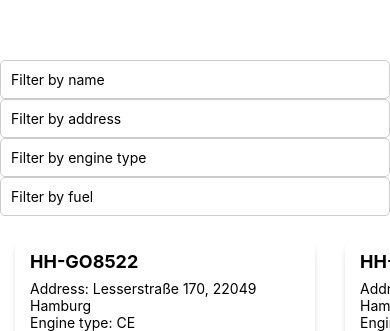
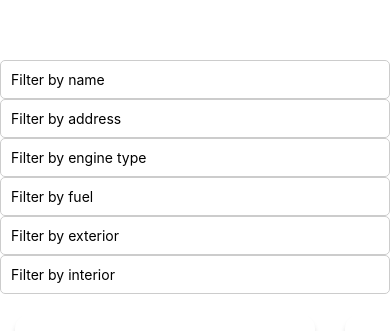
Before and after one commit to kikani-parth/rn-car-map, a React Native app: screen /CarList in a window 390 px wide. Shown: the part 513-844 px from the top of the page. Built offline with nearby package versions, Linux system fonts and the light colour scheme.

Commit message:
add exterior and interior filter

```diff
--- a/src/components/FilterControls.js
+++ b/src/components/FilterControls.js
@@ -31,12 +31,27 @@ const FilterControls = ({ filters, onFilterChange }) => {
         onChangeText={(text) => onFilterChange('engineType', text)}
       />
       <TextInput
-        autoCapitalize="none"
-        autoCorrect={false}
+        keyboardType="numeric"
         style={styles.fuelFilterInput}
         placeholder="Filter by fuel"
         value={filters.fuel}
         onChangeText={(text) => onFilterChange('fuel', text)}
+      />
+      <TextInput
+        autoCapitalize="none"
+        autoCorrect={false}
+        style={styles.exteriorFilterInput}
+        placeholder="Filter by exterior"
+        value={filters.exterior}
+        onChangeText={(text) => onFilterChange('exterior', text)}
+      />
+      <TextInput
+        autoCapitalize="none"
+        autoCorrect={false}
+        style={styles.interiorFilterInput}
+        placeholder="Filter by interior"
+        value={filters.interior}
+        onChangeText={(text) => onFilterChange('interior', text)}
       />
     </View>
   );
@@ -70,6 +85,18 @@ const styles = StyleSheet.create({
     padding: 10,
     borderRadius: 5,
   },
+  exteriorFilterInput: {
+    borderColor: '#ccc',
+    borderWidth: 1,
+    padding: 10,
+    borderRadius: 5,
+  },
+  interiorFilterInput: {
+    borderColor: '#ccc',
+    borderWidth: 1,
+    padding: 10,
+    borderRadius: 5,
+  },
 });
 
 export default FilterControls;
--- a/src/components/FilteredCarList.js
+++ b/src/components/FilteredCarList.js
@@ -12,6 +12,8 @@ const FilteredCarList = ({ cars }) => {
     address: '',
     engineType: '',
     fuel: '',
+    exterior: '',
+    interior: '',
   });
 
   const handleFilterChange = (filterType, value) => {
@@ -26,7 +28,9 @@ const FilteredCarList = ({ cars }) => {
     filters.name,
     filters.address,
     filters.engineType,
-    filters.fuel
+    filters.fuel,
+    filters.exterior,
+    filters.interior
   );
   return (
     <View style={styles.container}>
```
